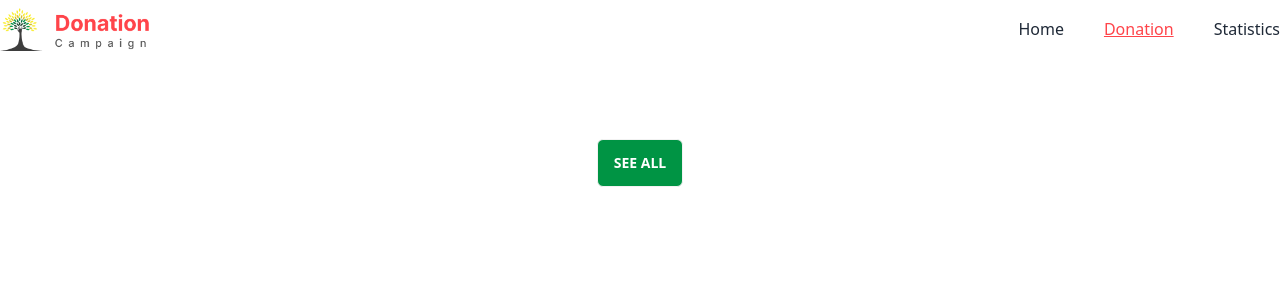
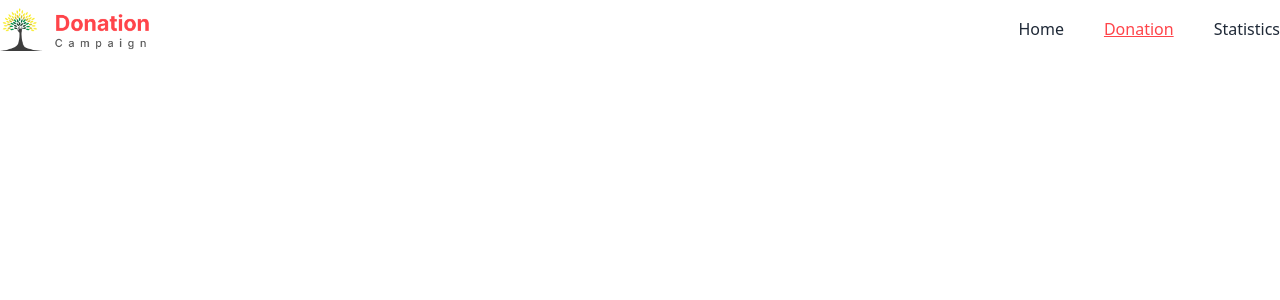
Before and after one commit to fazlecse/donation-campaign, a React (Vite) app: page /donation in a window 1280 px wide. Shown: the top 300 px of the page. Built offline with nearby package versions, Linux system fonts and the light colour scheme.

Commit message:
donation page conditional button update

```diff
--- a/src/Donation/Donation.jsx
+++ b/src/Donation/Donation.jsx
@@ -28,7 +28,8 @@ const Donation = () => {
       </div>
       <div
         className={`flex justify-center ${
-          dataLength === appliedDonations.length && "hidden"
+          (dataLength === appliedDonations.length && "hidden") ||
+          appliedDonations.length < 4 && "hidden"
         }`}
       >
         <button
```
